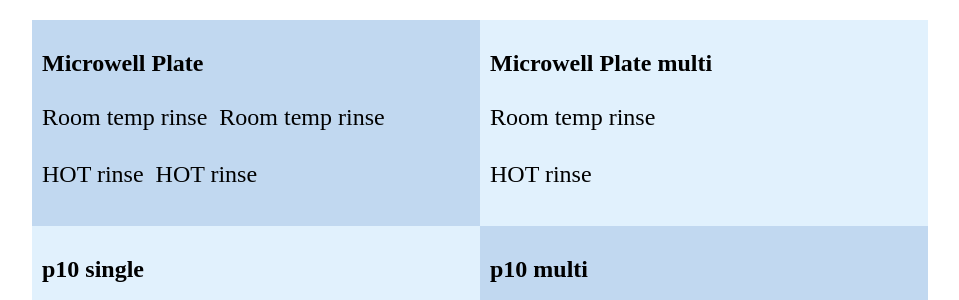
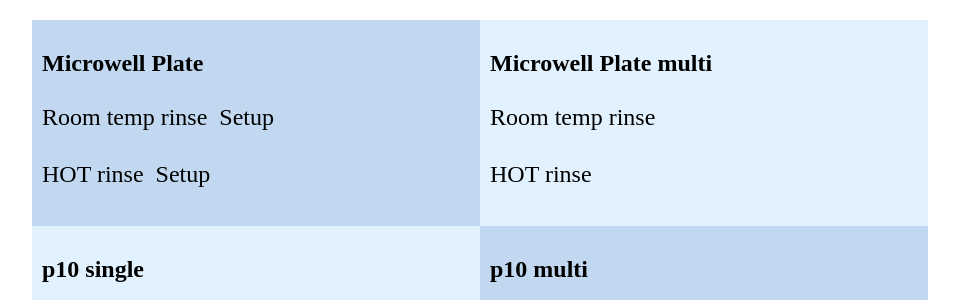
Before and after one commit to jbryantvt/jbryantvt.github.io, a Jekyll site: the page built from TidyTron/index.html, in a window 1280 px wide. Shown: the part 670-970 px from the top of the page, without its empty margins (160-1119 px from the left). Built offline with Jekyll 4.4.1, drawn with Linux system fonts in a browser that asks for light colours.

Commit message:
Update index.html

```diff
--- a/TidyTron/index.html
+++ b/TidyTron/index.html
@@ -97,8 +97,8 @@ a:link {
 <div class="row">
   <div class="column" style="background-color:#c1d8f0;">
     <h2>Microwell Plate</h2>
-    <p><a href="https://minhaskamal.github.io/DownGit/#/home?url=https://github.com/PlantSynBioLab/TidyTron/blob/main/scripts/plate/integrated_tipclean_plateclean_RT.py"download="file">Room temp rinse</a>&nbsp; <a href="https://minhaskamal.github.io/DownGit/#/home?url=https://github.com/PlantSynBioLab/TidyTron/blob/main/scripts/plate/integrated_tipclean_plateclean_RT.txt"download="file">Room temp rinse</a></p>
-    <p><a href="https://minhaskamal.github.io/DownGit/#/home?url=https://github.com/PlantSynBioLab/TidyTron/blob/main/scripts/plate/integrated_tipclean_plateclean_HOT.py"download="file">HOT rinse</a>&nbsp; <a href="https://minhaskamal.github.io/DownGit/#/home?url=https://github.com/PlantSynBioLab/TidyTron/blob/main/scripts/plate/integrated_tipclean_plateclean_HOT.txt"download="file">HOT rinse</a></p>
+    <p><a href="https://minhaskamal.github.io/DownGit/#/home?url=https://github.com/PlantSynBioLab/TidyTron/blob/main/scripts/plate/integrated_tipclean_plateclean_RT.py"download="file">Room temp rinse</a>&nbsp; <a href="https://minhaskamal.github.io/DownGit/#/home?url=https://github.com/PlantSynBioLab/TidyTron/blob/main/scripts/plate/integrated_tipclean_plateclean_RT.txt"download="file">Setup</a></p>
+    <p><a href="https://minhaskamal.github.io/DownGit/#/home?url=https://github.com/PlantSynBioLab/TidyTron/blob/main/scripts/plate/integrated_tipclean_plateclean_HOT.py"download="file">HOT rinse</a>&nbsp; <a href="https://minhaskamal.github.io/DownGit/#/home?url=https://github.com/PlantSynBioLab/TidyTron/blob/main/scripts/plate/integrated_tipclean_plateclean_HOT.txt"download="file">Setup</a></p>
 
 </div>
   <div class="column" style="background-color:#e1f1fd;">
```
